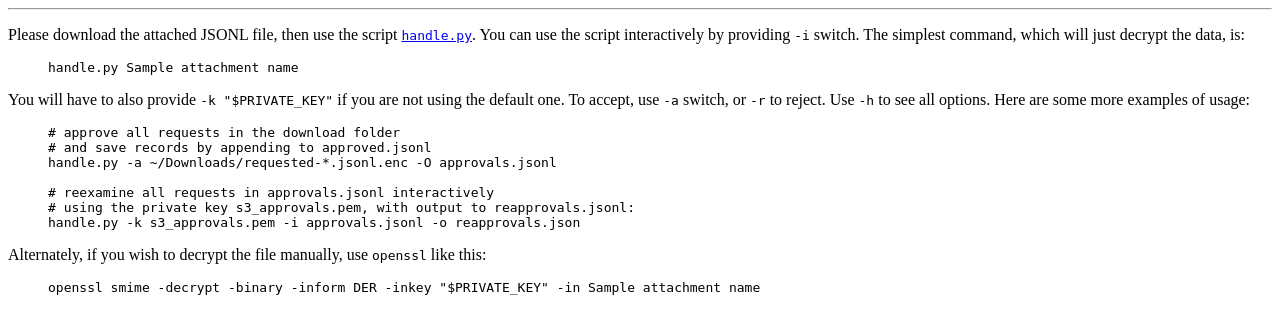
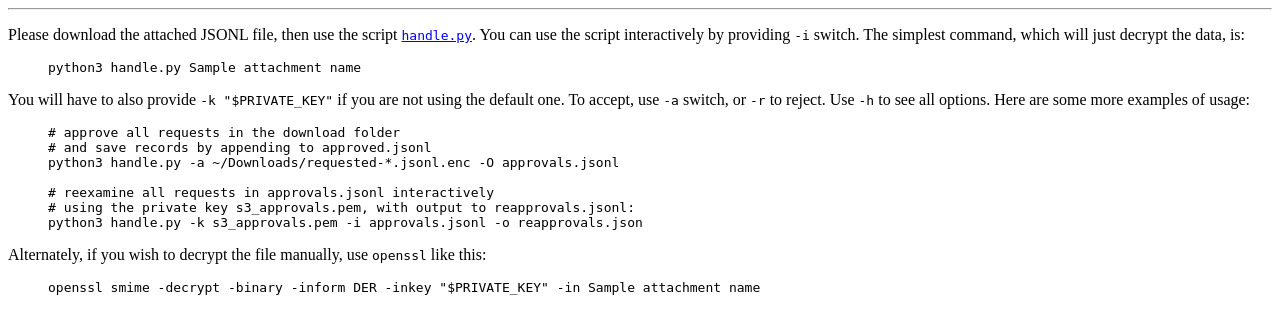
Before and after one commit to amadanmath/s3downloader, a Flask app: template app/s3downloader/templates/sub.jsonl.html in a window 1280 px wide. Shown: the top 334 px of the page. Run offline with Flask 2, Linux system fonts and the light colour scheme; the template is opened without the code that fills it: most values are stand-ins (such as "Sample title", 1, 10 or a date in 2020).

Commit message:
Add `python3` to `handle.py` invocation

```diff
--- a/app/s3downloader/templates/sub.jsonl.html
+++ b/app/s3downloader/templates/sub.jsonl.html
@@ -6,18 +6,18 @@
   The simplest command, which will just decrypt the data, is:
 </p>
 
-<blockquote><code>handle.py {{attachment_name}}</code></blockquote>
+<blockquote><code>python3 handle.py {{attachment_name}}</code></blockquote>
 
 <p>You will have to also provide <code>-k "$PRIVATE_KEY"</code> if you are not using the default one. To accept, use <code>-a</code> switch, or <code>-r</code> to reject. Use <code>-h</code> to see all options. Here are some more examples of usage:
 
 <blockquote><code><pre>
 # approve all requests in the download folder
 # and save records by appending to approved.jsonl
-handle.py -a ~/Downloads/requested-*.jsonl.enc -O approvals.jsonl
+python3 handle.py -a ~/Downloads/requested-*.jsonl.enc -O approvals.jsonl
 
 # reexamine all requests in approvals.jsonl interactively
 # using the private key s3_approvals.pem, with output to reapprovals.jsonl:
-handle.py -k s3_approvals.pem -i approvals.jsonl -o reapprovals.json
+python3 handle.py -k s3_approvals.pem -i approvals.jsonl -o reapprovals.json
 </pre></code></blockquote>
 
 <p>
```
